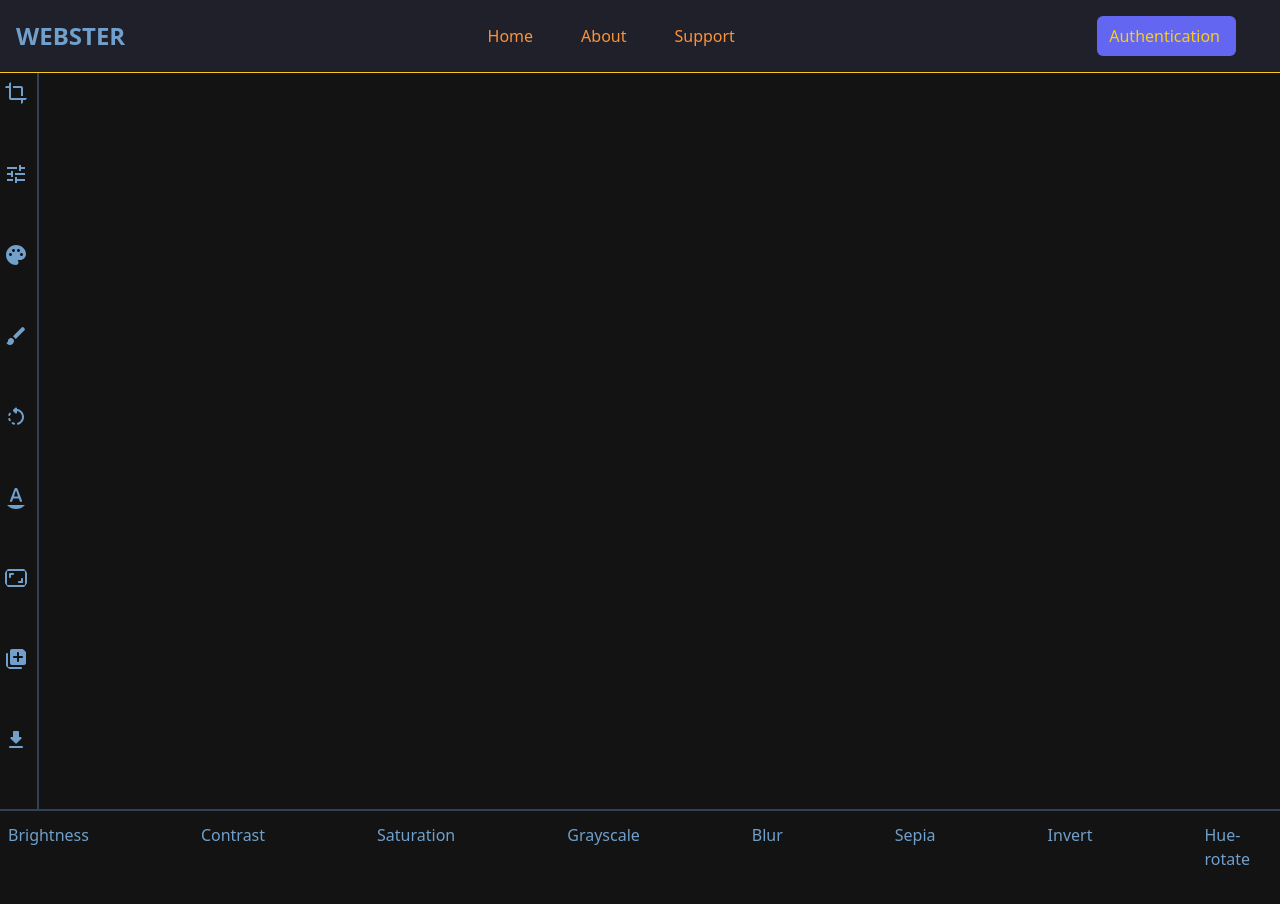
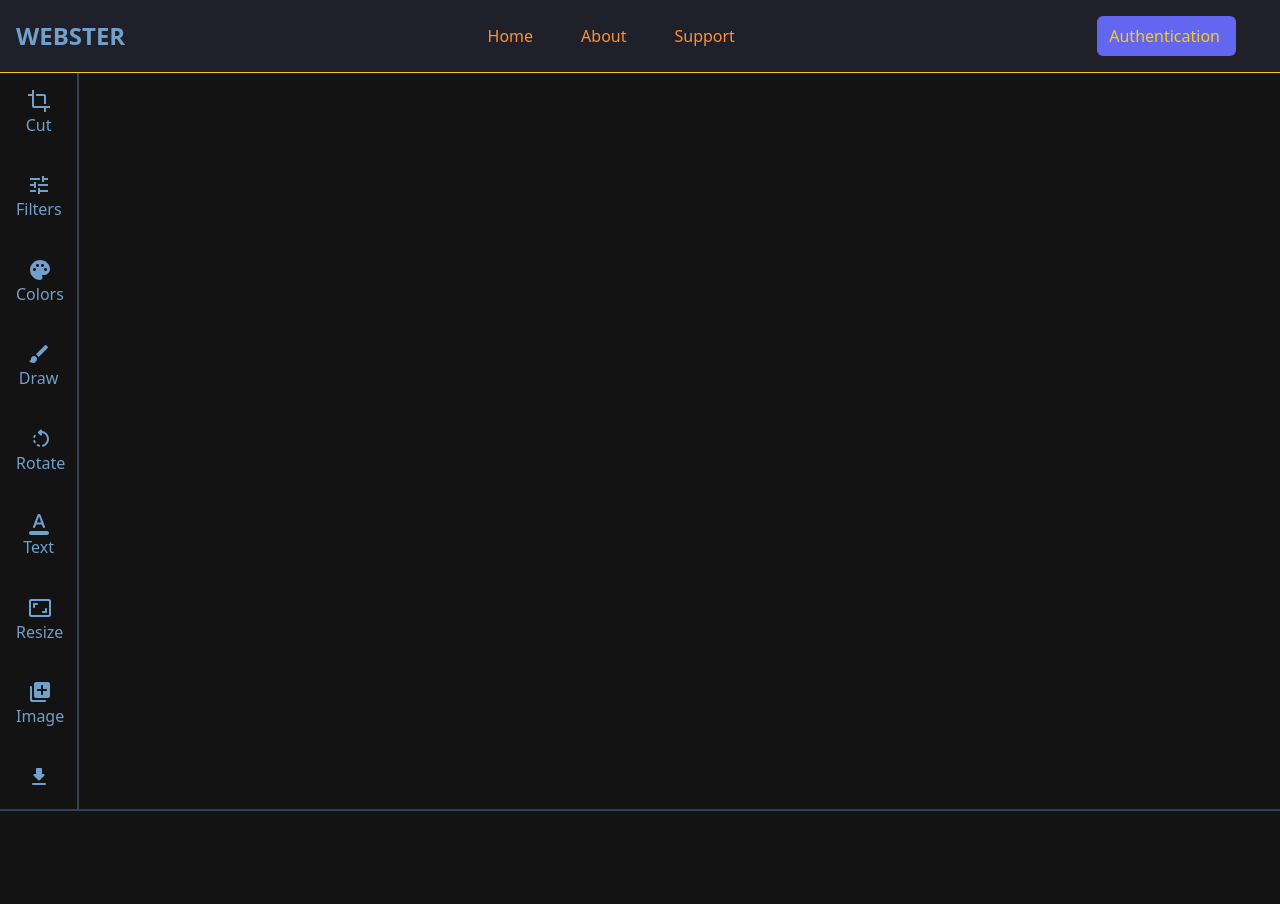
Before and after one commit to vbondarets/WEBSTER, a React (Create React App) app in the folder client/: page /studio in a window 1280 px wide. Built offline with nearby package versions, Linux system fonts and the light colour scheme; no server answers.

Commit message:
tool bar and down bar

```diff
--- a/client/src/components/ColorDownBar.jsx
+++ /dev/null
@@ -1,12 +0,0 @@
-import React from 'react'
-import ColorTools from './downTools/ColorTools'
-
-const DownBar = () => {
-  return (
-    <div className='h-24 w-full bg-[#131314] border-t-2 border-slate-700 flex flex-col'>
-      <ColorTools/>
-    </div>
-  )
-}
-
-export default DownBar
--- /dev/null
+++ b/client/src/components/DownBar.jsx
@@ -0,0 +1,26 @@
+import React from 'react'
+import ColorTools from './downTools/ColorTools'
+import { useSelector } from 'react-redux';
+
+const DownBar = () => {
+  const { curTool } = useSelector((state) => state.toolReducer);
+
+  return (
+    <div className='h-24 w-full bg-[#131314] border-t-2 border-slate-700 flex flex-col'>
+      {
+        {
+          'Cut': <p>cut</p>,
+          'Filters':<p>filters</p>,
+          'Colors': <ColorTools/>,
+          'Draw': <p>draw</p>,
+          'Rotate':<p>rotate</p>,
+          'Text': <p>text</p>,
+          'Resize': <p>resize</p>,
+          'Image':<p>image</p>,
+        }[curTool]
+      }
+    </div>
+  )
+}
+
+export default DownBar
--- a/client/src/components/ToolBar.jsx
+++ b/client/src/components/ToolBar.jsx
@@ -8,19 +8,78 @@ import RotateLeftRoundedIcon from '@mui/icons-material/RotateLeftRounded';
 import AspectRatioRoundedIcon from '@mui/icons-material/AspectRatioRounded';
 import AddToPhotosRoundedIcon from '@mui/icons-material/AddToPhotosRounded';
 import DownloadRoundedIcon from '@mui/icons-material/DownloadRounded';
+import { useDispatch } from 'react-redux';
+import { setTool} from "../store/reducers/ToolSlice";
 
 const ToolBar = () => {
+  const dispatch = useDispatch();
+  const getElement = (e) => {
+    if(e.target.classList[0] === 'MuiSvgIcon-root'){
+      const element = e.target.parentNode;
+      return element
+    }
+    else if(!e.target.classList[0]){
+      if(e.target.parentNode.classList[0] === 'MuiSvgIcon-root'){
+        const element = e.target.parentNode.parentNode;
+        return element
+      }
+      else {
+        const element = e.target.parentNode;
+        return element
+      }
+    }
+    else {
+      const element = e.target;
+      return element
+    }
+  }
+
+  const setActiveTool = (e) => {
+    const element = getElement(e);
+    console.log(element.classList[0])
+    dispatch(setTool({curTool: element.classList[0]}))
+    element.parentNode.childNodes.forEach(el => el.classList = [`${el.classList[0]} mx-auto mt-2 rounded-2xl hover:text-amber-200 hover:bg-toolBg cursor-pointer h-fit w-fit p-2 flex flex-col justify-center`])
+    element.classList = [`${element.classList[0]} mx-auto mt-2 rounded-2xl text-amber-200 cursor-pointer h-fit w-fit p-2 flex flex-col justify-center`]
+  }
+
   return (
-    <div className='ToolBar h-128 w-10 bg-[#131314] grid grid-cols-1 border-r-2 border-slate-700'>
-        <CropIcon className=' ml-1 mt-2 rounded-2xl hover:text-amber-200 hover:bg-toolBg cursor-pointer'/>
-        <TuneIcon className='ml-1 rounded-2xl hover:text-amber-200 hover:bg-toolBg cursor-pointer'/>
-        <PaletteRoundedIcon className='ml-1 rounded-2xl hover:text-amber-200 hover:bg-toolBg cursor-pointer'/>
-        <BrushIcon className='ml-1 rounded-2xl hover:text-amber-200 hover:bg-toolBg cursor-pointer'/>
-        <RotateLeftRoundedIcon className='ml-1 rounded-2xl hover:text-amber-200 hover:bg-toolBg cursor-pointer'/>
-        <FormatColorTextRoundedIcon className='ml-1 rounded-2xl hover:text-amber-200 hover:bg-toolBg cursor-pointer'/>
-        <AspectRatioRoundedIcon className='ml-1 rounded-2xl hover:text-amber-200 hover:bg-toolBg cursor-pointer'/>
-        <AddToPhotosRoundedIcon className='ml-1 rounded-2xl hover:text-amber-200 hover:bg-toolBg cursor-pointer'/>
-        <DownloadRoundedIcon className='ml-1 rounded-2xl hover:text-amber-200 hover:bg-toolBg cursor-pointer'/>
+    <div className='ToolBar h-128 w-fit px-2 bg-[#131314] grid grid-cols-1 border-r-2 border-slate-700 mr-auto'>
+      <div className='Cut mx-auto mt-2 rounded-2xl hover:text-amber-200 hover:bg-toolBg cursor-pointer h-fit w-fit p-2 flex flex-col justify-center' onClick={setActiveTool}>
+        <CropIcon className='mx-auto'/>
+        <p>Cut</p>
+      </div>
+      <div className='Filters mx-auto mt-2 rounded-2xl hover:text-amber-200 hover:bg-toolBg cursor-pointer h-fit w-fit p-2 flex flex-col justify-center' onClick={setActiveTool}>
+        <TuneIcon className='mx-auto'/>
+        <p>Filters</p>
+      </div>
+      <div className='Colors mx-auto mt-2 rounded-2xl hover:text-amber-200 hover:bg-toolBg cursor-pointer h-fit w-fit p-2 flex flex-col justify-center' onClick={setActiveTool}>
+        <PaletteRoundedIcon className='mx-auto'/>
+        <p>Colors</p>
+      </div>
+      <div className='Draw mx-auto mt-2 rounded-2xl hover:text-amber-200 hover:bg-toolBg cursor-pointer h-fit w-fit p-2 flex flex-col justify-center' onClick={setActiveTool}>
+        <BrushIcon className='mx-auto'/>
+        <p>Draw</p>
+      </div>
+      <div className='Rotate mx-auto mt-2 rounded-2xl hover:text-amber-200 hover:bg-toolBg cursor-pointer h-fit w-fit p-2 flex flex-col justify-center' onClick={setActiveTool}>
+        <RotateLeftRoundedIcon className='mx-auto'/>
+        <p>Rotate</p>
+      </div>
+      <div className='Text mx-auto mt-2 rounded-2xl hover:text-amber-200 hover:bg-toolBg cursor-pointer h-fit w-fit p-2 flex flex-col justify-center' onClick={setActiveTool}>
+        <FormatColorTextRoundedIcon className='mx-auto'/>
+        <p>Text</p>
+      </div>
+      <div className='Resize mx-auto mt-2 rounded-2xl hover:text-amber-200 hover:bg-toolBg cursor-pointer h-fit w-fit p-2 flex flex-col justify-center' onClick={setActiveTool}>
+        <AspectRatioRoundedIcon className='mx-auto'/>
+        <p>Resize</p>
+      </div>
+      <div className='Image mx-auto mt-2 rounded-2xl hover:text-amber-200 hover:bg-toolBg cursor-pointer h-fit w-fit p-2 flex flex-col justify-center' onClick={setActiveTool}>
+        <AddToPhotosRoundedIcon className='mx-auto'/>
+        <p>Image</p>
+      </div>
+      <div className='Download mx-auto mt-2 rounded-2xl hover:text-amber-200 hover:bg-toolBg cursor-pointer h-fit w-fit p-2 flex flex-col justify-center' onClick={() => console.log("download")}>
+        <DownloadRoundedIcon className='mx-auto'/>
+        <p className='hidden'>Download</p>
+      </div>
     </div>
   )
 }
--- a/client/src/components/downTools/ColorTools.jsx
+++ b/client/src/components/downTools/ColorTools.jsx
@@ -1,9 +1,10 @@
 import { Slider } from '@mui/material'
-import React, { useState } from 'react'
+import React, { useEffect, useRef, useState } from 'react'
 import { useDispatch, useSelector } from 'react-redux'
 import { setDownTool, setValues } from "../../store/reducers/ToolSlice";
 
 const ColorTools = () => {
+    const colorsBar = useRef();
     const dispatch = useDispatch();
     const { downTools } = useSelector((state) => state.toolReducer);
     const { curDownTool } = useSelector((state) => state.toolReducer);
@@ -52,6 +53,20 @@ const ColorTools = () => {
             }));
         }
     };
+    useEffect(() => {
+        if(curDownTool){
+            downTools[2].filters.forEach(filter => {
+                if(filter.name === curDownTool){
+                    setValue(filter.value)
+                }
+            })
+            colorsBar.current.childNodes.forEach(filter => {
+                if(filter.innerText === curDownTool){
+                    filter.classList = ['colors p-2 h-fit text-amber-200 rounded-2xl cursor-pointer']
+                }
+            })
+        }
+    }, [])
 
     return (
         <div className='colorTool'>
@@ -69,7 +84,7 @@ const ColorTools = () => {
                     />
                 }
             </div>
-            <div className='colorsBar w-fit mt-1 mx-auto font-sans flex space-x-24'>
+            <div ref={colorsBar} className='colorsBar w-fit mt-1 mx-auto font-sans flex space-x-24'>
                 {downTools[2].filters.map(filter => {
                     return <p
                         key={filter.name}
--- a/client/src/pages/Studio.jsx
+++ b/client/src/pages/Studio.jsx
@@ -1,7 +1,7 @@
 import React from 'react'
 import ToolBar from '../components/ToolBar'
 import Canvas from '../components/Canvas'
-import DownBar from '../components/ColorDownBar'
+import DownBar from '../components/DownBar'
 
 const Studio = () => {
   return (
--- a/client/src/store/reducers/ToolSlice.js
+++ b/client/src/store/reducers/ToolSlice.js
@@ -3,22 +3,22 @@ import { createSlice } from '@reduxjs/toolkit';
 const toolSlice = createSlice({
     name: 'tool',
     initialState: {
-        tools: ['cut', 'filters', 'colors', 'draw', 'rotate', 'text', 'resize', 'image'],
+        tools: ['Cut', 'Filters', 'Colors', 'Draw', 'Rotate', 'Text', 'Resize', 'Image'],
         downTools: [
         {
-            name: 'cut',
-            curFormat: 'custom',
+            name: 'Cut',
+            curFormat: 'Custom',
             position: '',
-            formats: ['custom', '1:1', '3:2', '4:3', '5:4', '7:5', '16:9']
+            formats: ['Custom', '1:1', '3:2', '4:3', '5:4', '7:5', '16:9']
         },
         {
-            name: 'filters',
-            curFilter: 'default',
-            filters: ['default', 'chrome', 'fade', 'cold', 'warm', 'mono', 'stark', 'sepia', 'rust']
+            name: 'Filters',
+            curFilter: 'Default',
+            filters: ['Default', 'Chrome', 'Fade', 'Cold', 'Warm', 'Mono', 'Stark', 'Sepia', 'Rust']
 
         },
         {
-            name: 'colors',
+            name: 'Colors',
             curSetting: null,
             filters: [
                 {
@@ -55,17 +55,17 @@ const toolSlice = createSlice({
                 }]
         },
         {
-            name: 'draw',
+            name: 'Draw',
             curTool: 'free',
             curColor: 'rgba(0,0,0,0,0)',
             tools: ['free', 'straight', 'arrow', 'triangle', 'rectangle', 'circle']
         },
         {
-            name: 'rotate',
+            name: 'Rotate',
             value: 180,
         },
         {
-            name: 'text',
+            name: 'Text',
             curFont: 'arial',
             curPosition: 'left',
             curColor: 'rgba(0,0,0,0,0)',
@@ -74,12 +74,12 @@ const toolSlice = createSlice({
             position: ['left', 'center', 'right'],
         },
         {
-            name: 'resize',
+            name: 'Resize',
             height: 1080,
             width: 1920
         },
         {
-            name: 'image',
+            name: 'Image',
             curOpt: 'add',
             options: ['add', 'generate']
         }],
```
